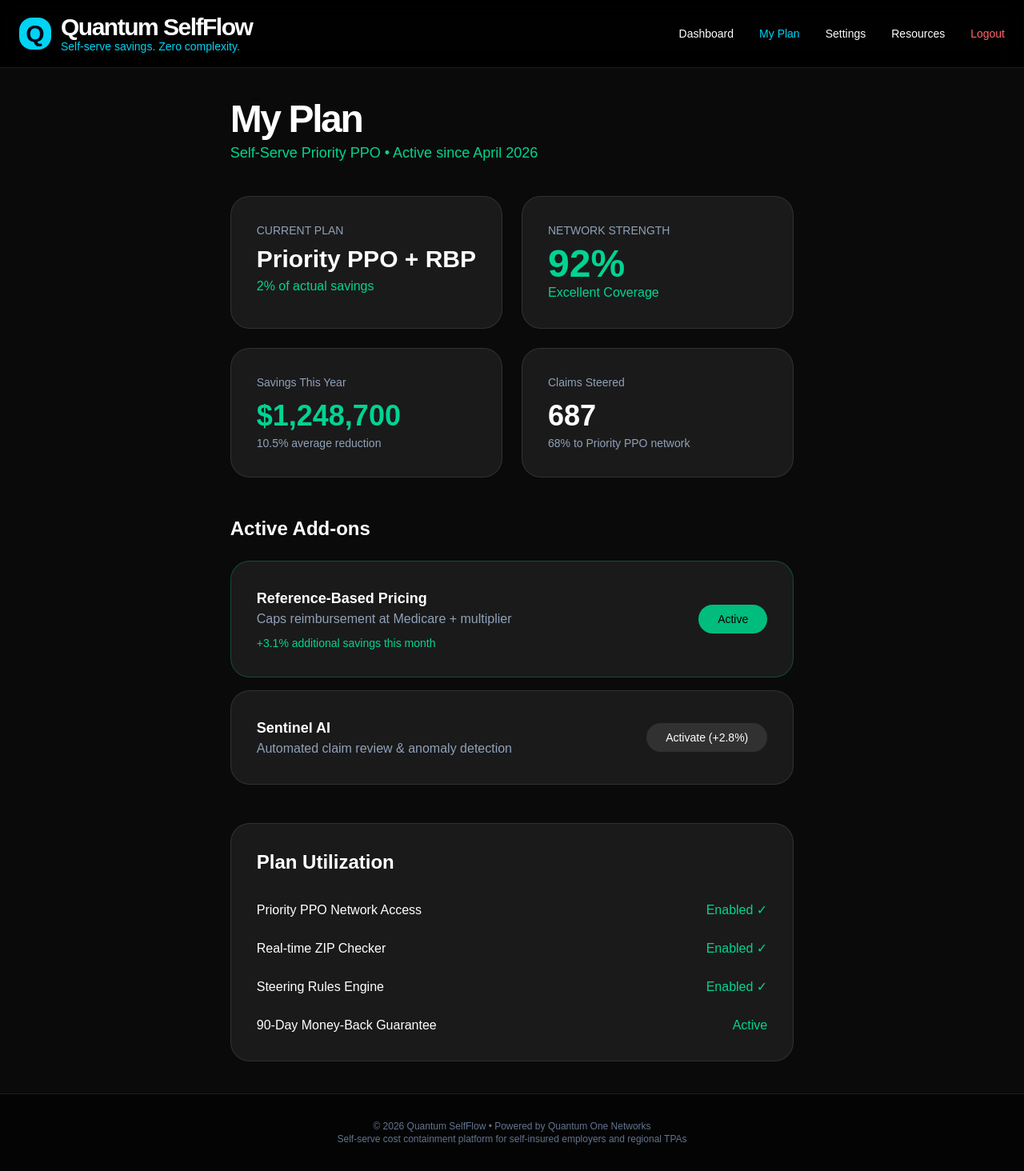
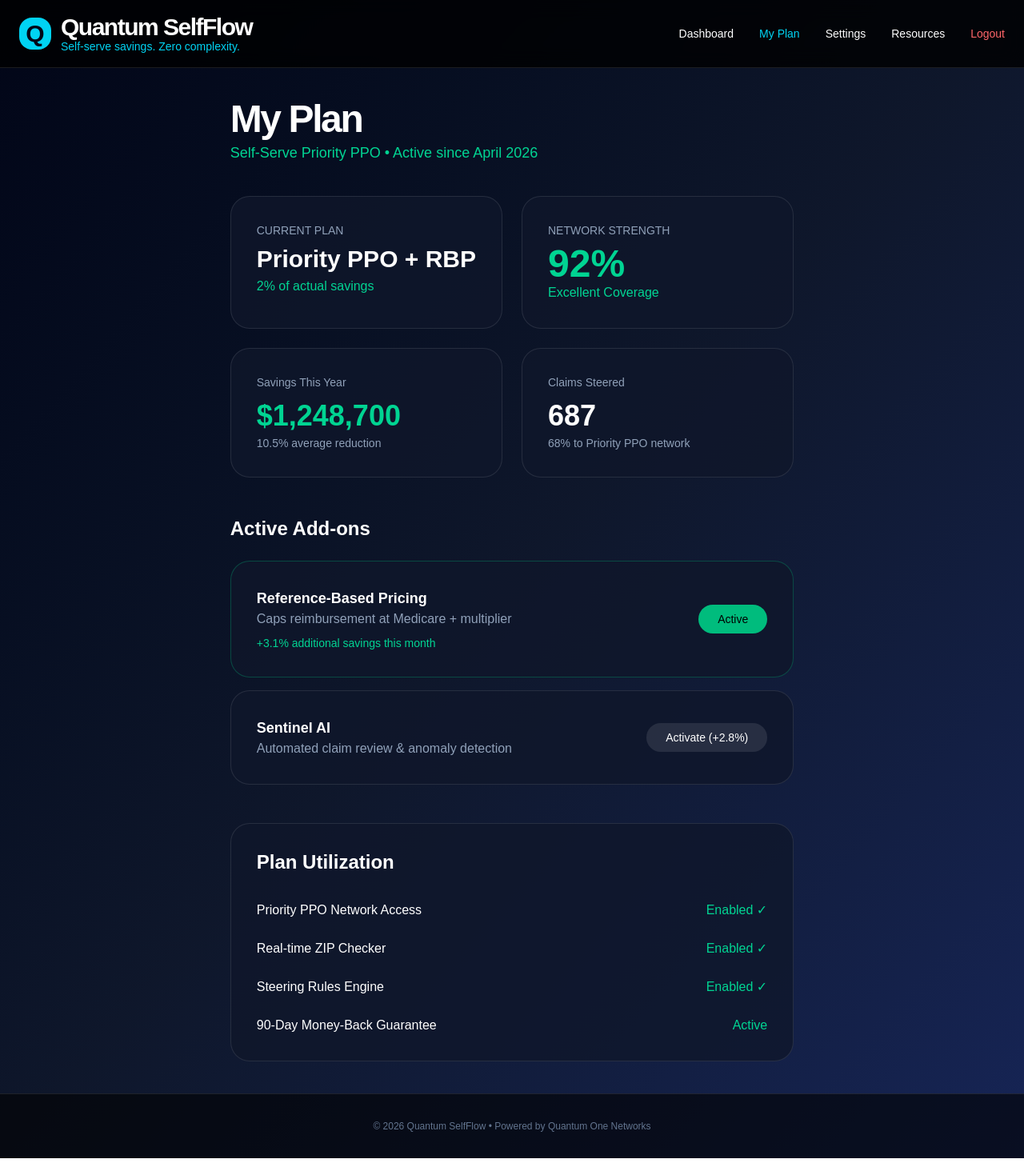
Before and after one commit to ryunstuart/quantum-selfflow, a Next.js app in the folder frontend/: page /myplan in a window 1280 px wide. Shown: the whole page at 80% size. Built offline with nearby package versions, Linux system fonts and the light colour scheme.

Commit message:
My Plan - restored original gradient + nav

```diff
--- a/frontend/app/myplan/page.tsx
+++ b/frontend/app/myplan/page.tsx
@@ -12,8 +12,8 @@ export default function MyPlan() {
   };
 
   return (
-    <div className="min-h-screen bg-[#0a0a0a] text-white flex flex-col overflow-x-hidden">
-      <nav className="border-b border-white/10 bg-black/90 backdrop-blur-md sticky top-0 z-50">
+    <div className="min-h-screen bg-gradient-to-br from-slate-950 via-slate-900 to-blue-950 text-white flex flex-col overflow-x-hidden">
+      <nav className="border-b border-white/10 bg-black/80 backdrop-blur-md sticky top-0 z-50">
         <div className="max-w-7xl mx-auto px-4 md:px-6 py-4 flex justify-between items-center">
           <Link href="/" className="flex items-center gap-3 hover:opacity-90 transition">
             <div className="w-9 h-9 md:w-10 md:h-10 bg-cyan-400 rounded-2xl flex items-center justify-center text-slate-950 font-bold text-2xl md:text-3xl shadow-lg">Q</div>
@@ -41,42 +41,37 @@ export default function MyPlan() {
         <h1 className="text-5xl font-bold tracking-tighter mb-1">My Plan</h1>
         <p className="text-emerald-400 text-lg">Self-Serve Priority PPO • Active since April 2026</p>
 
-        {/* Current Plan + Network Strength */}
         <div className="grid md:grid-cols-2 gap-6 mt-10">
-          <div className="bg-[#1a1a1a] border border-white/10 rounded-3xl p-8">
+          <div className="bg-slate-900/80 border border-white/10 rounded-3xl p-8">
             <p className="text-sm text-slate-400 mb-2">CURRENT PLAN</p>
             <p className="text-3xl font-bold">Priority PPO + RBP</p>
             <p className="text-emerald-400 mt-1">2% of actual savings</p>
           </div>
 
-          <div className="bg-[#1a1a1a] border border-white/10 rounded-3xl p-8 flex flex-col justify-center">
+          <div className="bg-slate-900/80 border border-white/10 rounded-3xl p-8 flex flex-col justify-center">
             <p className="text-sm text-slate-400 mb-2">NETWORK STRENGTH</p>
             <p className="text-5xl font-bold text-emerald-400">92%</p>
             <p className="text-emerald-400">Excellent Coverage</p>
           </div>
         </div>
 
-        {/* Savings & Claims Cards */}
         <div className="grid md:grid-cols-2 gap-6 mt-6">
-          <div className="bg-[#1a1a1a] border border-white/10 rounded-3xl p-8">
+          <div className="bg-slate-900/80 border border-white/10 rounded-3xl p-8">
             <p className="text-sm text-slate-400">Savings This Year</p>
             <p className="text-4xl font-bold text-emerald-400 mt-3">$1,248,700</p>
             <p className="text-sm text-slate-400 mt-1">10.5% average reduction</p>
           </div>
-          <div className="bg-[#1a1a1a] border border-white/10 rounded-3xl p-8">
+          <div className="bg-slate-900/80 border border-white/10 rounded-3xl p-8">
             <p className="text-sm text-slate-400">Claims Steered</p>
             <p className="text-4xl font-bold mt-3">687</p>
             <p className="text-sm text-slate-400 mt-1">68% to Priority PPO network</p>
           </div>
         </div>
 
-        {/* Active Add-ons */}
         <div className="mt-12">
           <h2 className="text-2xl font-semibold mb-6">Active Add-ons</h2>
-
           <div className="space-y-4">
-            {/* RBP */}
-            <div className="bg-[#1a1a1a] border border-emerald-500/30 rounded-3xl p-8 flex justify-between items-center">
+            <div className="bg-slate-900/80 border border-emerald-500/30 rounded-3xl p-8 flex justify-between items-center">
               <div>
                 <p className="font-semibold text-lg">Reference-Based Pricing</p>
                 <p className="text-slate-400">Caps reimbursement at Medicare + multiplier</p>
@@ -85,8 +80,7 @@ export default function MyPlan() {
               <div className="bg-emerald-500 text-black px-6 py-2 rounded-full text-sm font-medium">Active</div>
             </div>
 
-            {/* Sentinel AI */}
-            <div className="bg-[#1a1a1a] border border-white/10 rounded-3xl p-8 flex justify-between items-center">
+            <div className="bg-slate-900/80 border border-white/10 rounded-3xl p-8 flex justify-between items-center">
               <div>
                 <p className="font-semibold text-lg">Sentinel AI</p>
                 <p className="text-slate-400">Automated claim review & anomaly detection</p>
@@ -98,8 +92,7 @@ export default function MyPlan() {
           </div>
         </div>
 
-        {/* Plan Utilization */}
-        <div className="mt-12 bg-[#1a1a1a] border border-white/10 rounded-3xl p-8">
+        <div className="mt-12 bg-slate-900/80 border border-white/10 rounded-3xl p-8">
           <h2 className="text-2xl font-semibold mb-8">Plan Utilization</h2>
           <div className="space-y-6">
             <div className="flex justify-between items-center">
@@ -123,8 +116,7 @@ export default function MyPlan() {
       </div>
 
       <footer className="mt-auto border-t border-white/10 bg-black/60 py-8 text-center text-xs text-slate-500">
-        © 2026 Quantum SelfFlow • Powered by Quantum One Networks<br />
-        Self-serve cost containment platform for self-insured employers and regional TPAs
+        © 2026 Quantum SelfFlow • Powered by Quantum One Networks
       </footer>
     </div>
   );
```
